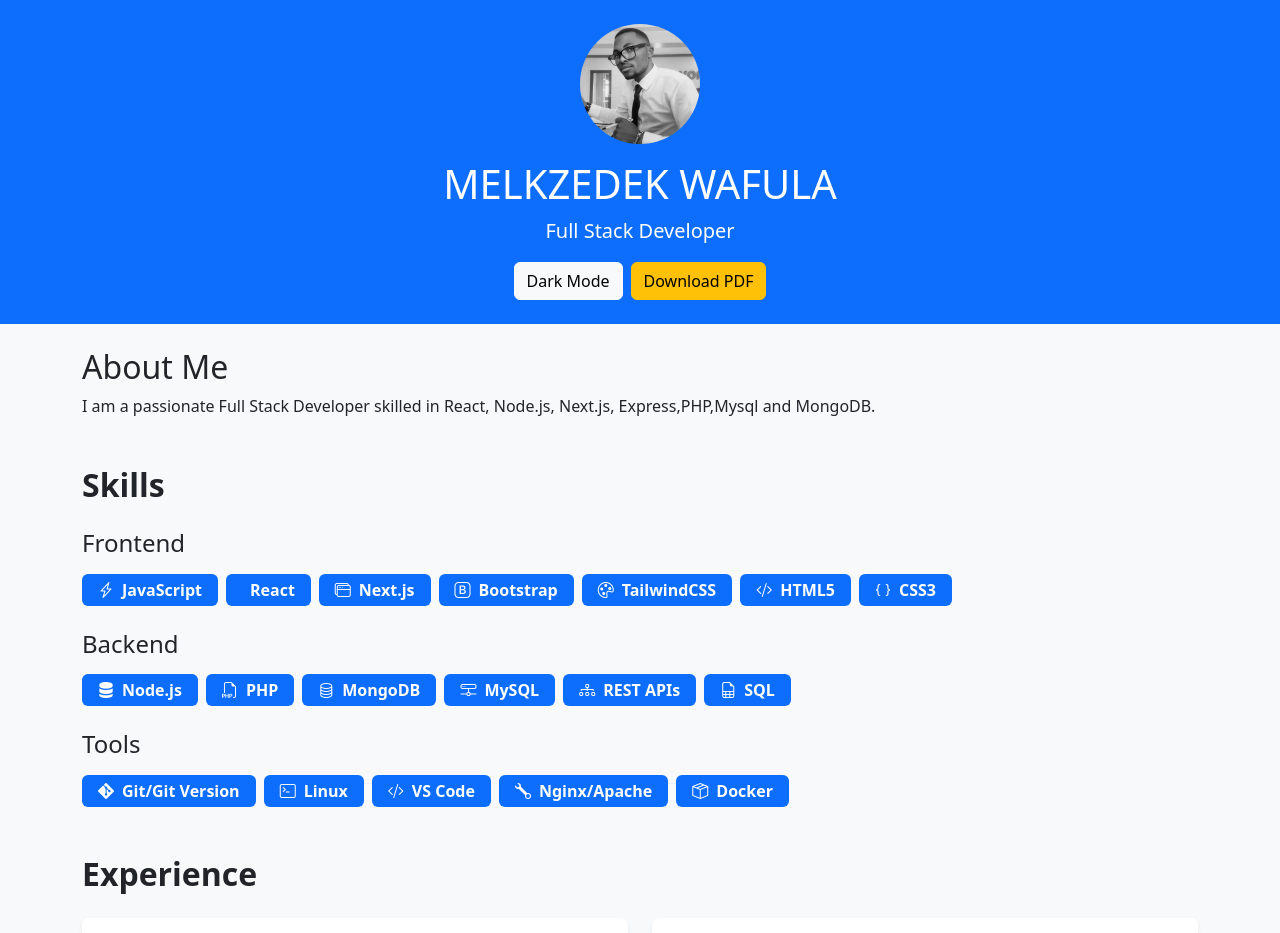
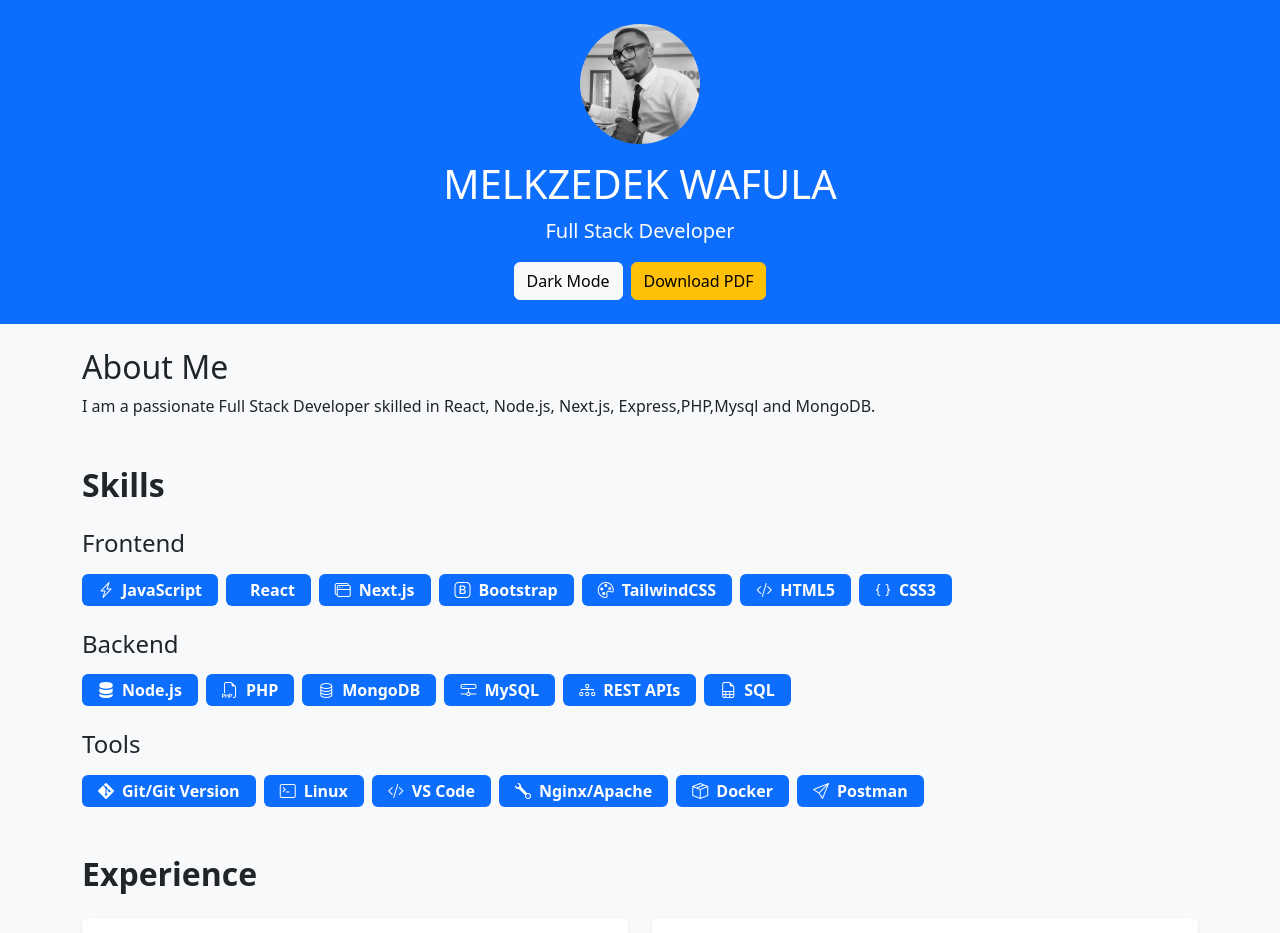
Before and after one commit to Melkzedk/my-resume, a React (Create React App) app: page / in a window 1280 px wide. Shown: the top 933 px of the page. Built offline with nearby package versions, Linux system fonts and the light colour scheme.

Commit message:
small changes

```diff
--- a/src/components/Skills.js
+++ b/src/components/Skills.js
@@ -26,6 +26,7 @@ export default function Skills() {
       { name: "VS Code", icon: "bi bi-code-slash" },
       { name: "Nginx/Apache", icon: "bi bi-wrench" },
       { name: "Docker", icon: "bi bi-box-seam" },
+      {name: "Postman", icon: "bi bi-send" },
     ],
   };
 
```
